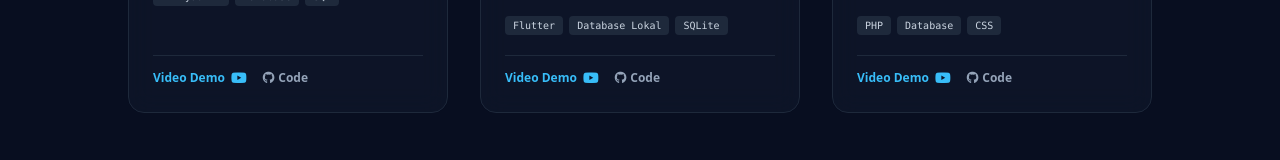
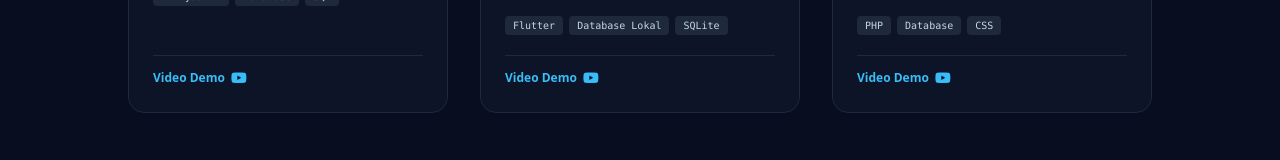
Before and after one commit to Kemalalmahdika/aiportofolio, a plain HTML site: page index.html in a window 1280 px wide. Shown: the part 2299-2459 px from the top of the page. Drawn offline with nearby package versions, Linux system fonts and the light colour scheme.

Commit message:
delete button code on projects

```diff
--- a/index.html
+++ b/index.html
@@ -435,9 +435,7 @@
             <a href="https://youtu.be/ehT9S3VxxTw?si=O9o2HBCaXonCxnAj" target="_blank" class="text-sky-400 hover:text-sky-300 flex items-center gap-1.5">
               Video Demo <i class="fa-brands fa-youtube text-sm"></i>
             </a>
-            <a href="#" class="text-slate-400 hover:text-slate-200 flex items-center gap-1">
-              <i class="fa-brands fa-github"></i> Code
-            </a>
+
           </div>
         </div>
       </div>
@@ -470,8 +468,7 @@
             <a href="https://youtu.be/Il7fUsJ0y_A?si=p6nyWbnZbqK1PtQD" target="_blank" class="text-sky-400 hover:text-sky-300 flex items-center gap-1.5">
               Video Demo <i class="fa-brands fa-youtube text-sm"></i>
             </a>
-            <a href="#" class="text-slate-400 hover:text-slate-200 flex items-center gap-1">
-              <i class="fa-brands fa-github"></i> Code
+
             </a>
           </div>
         </div>
@@ -503,9 +500,7 @@
               <a href="https://youtu.be/rJ2bOtpQSlc" target="_blank" class="text-sky-400 hover:text-sky-300 flex items-center gap-1.5">
                 Video Demo <i class="fa-brands fa-youtube text-sm"></i>
               </a>
-              <a href="#" class="text-slate-400 hover:text-slate-200 flex items-center gap-1">
-                <i class="fa-brands fa-github"></i> Code
-              </a>
+
             </div>
           </div>
         </div>
```
